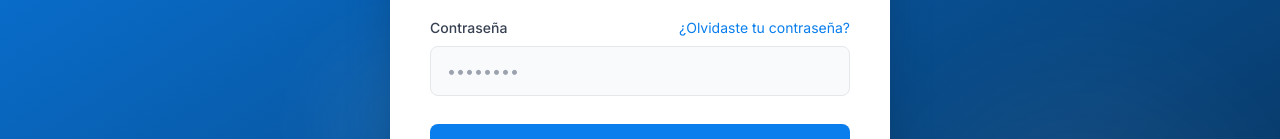
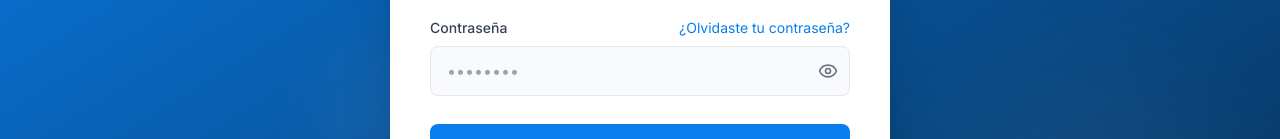
Before and after one commit to suarecWeb/suarec-frontend, a Next.js app: page /auth/login in a window 1280 px wide. Shown: the part 359-498 px from the top of the page. Built offline with nearby package versions, Linux system fonts and the light colour scheme; no server answers.

Commit message:
style: fix show password in login

```diff
--- a/components/form-login.tsx
+++ b/components/form-login.tsx
@@ -6,12 +6,13 @@ import { useState, useTransition, useEffect } from "react"
 import { useRouter, useSearchParams } from "next/navigation"
 import Cookies from "js-cookie"
 import Link from "next/link"
-import { AlertCircle, CheckCircle, ArrowLeft, Loader2 } from "lucide-react"
+import { AlertCircle, CheckCircle, ArrowLeft, Loader2, Eye, EyeOff } from "lucide-react"
 
 const FormLogin = () => {
   const [error, setError] = useState<string | undefined>("")
   const [success, setSuccess] = useState<string | undefined>("")
   const [isPending, startTransition] = useTransition()
+  const [showPassword, setShowPassword] = useState(false)
   const router = useRouter()
   const searchParams = useSearchParams()
 
@@ -114,12 +115,24 @@ const FormLogin = () => {
           <input
             id="password"
             name="password"
-            type="password"
+            type={showPassword ? "text" : "password"}
             placeholder="••••••••"
-            className="w-full px-4 py-3 bg-gray-50 border border-gray-200 rounded-lg focus:ring-2 focus:ring-[#097EEC] focus:border-[#097EEC] transition-colors outline-none"
+            className="w-full px-4 py-3 pr-12 bg-gray-50 border border-gray-200 rounded-lg focus:ring-2 focus:ring-[#097EEC] focus:border-[#097EEC] transition-colors outline-none"
             disabled={isPending}
             required
           />
+          <button
+            type="button"
+            className="absolute right-3 top-1/2 transform -translate-y-1/2 text-gray-500 hover:text-gray-700 focus:outline-none focus:text-gray-700 transition-colors"
+            onClick={() => setShowPassword(!showPassword)}
+            disabled={isPending}
+          >
+            {showPassword ? (
+              <EyeOff className="h-5 w-5" />
+            ) : (
+              <Eye className="h-5 w-5" />
+            )}
+          </button>
         </div>
       </div>
 
```
